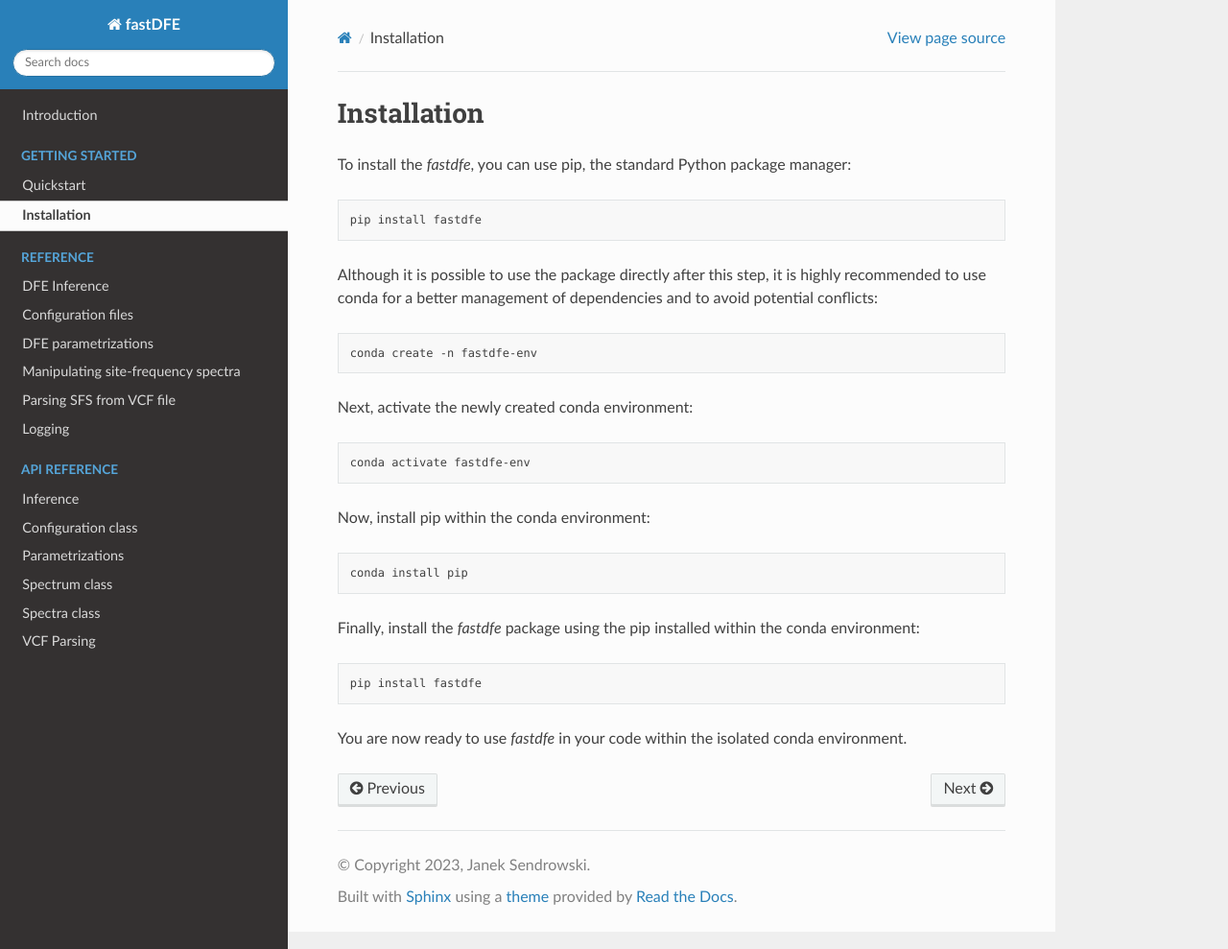
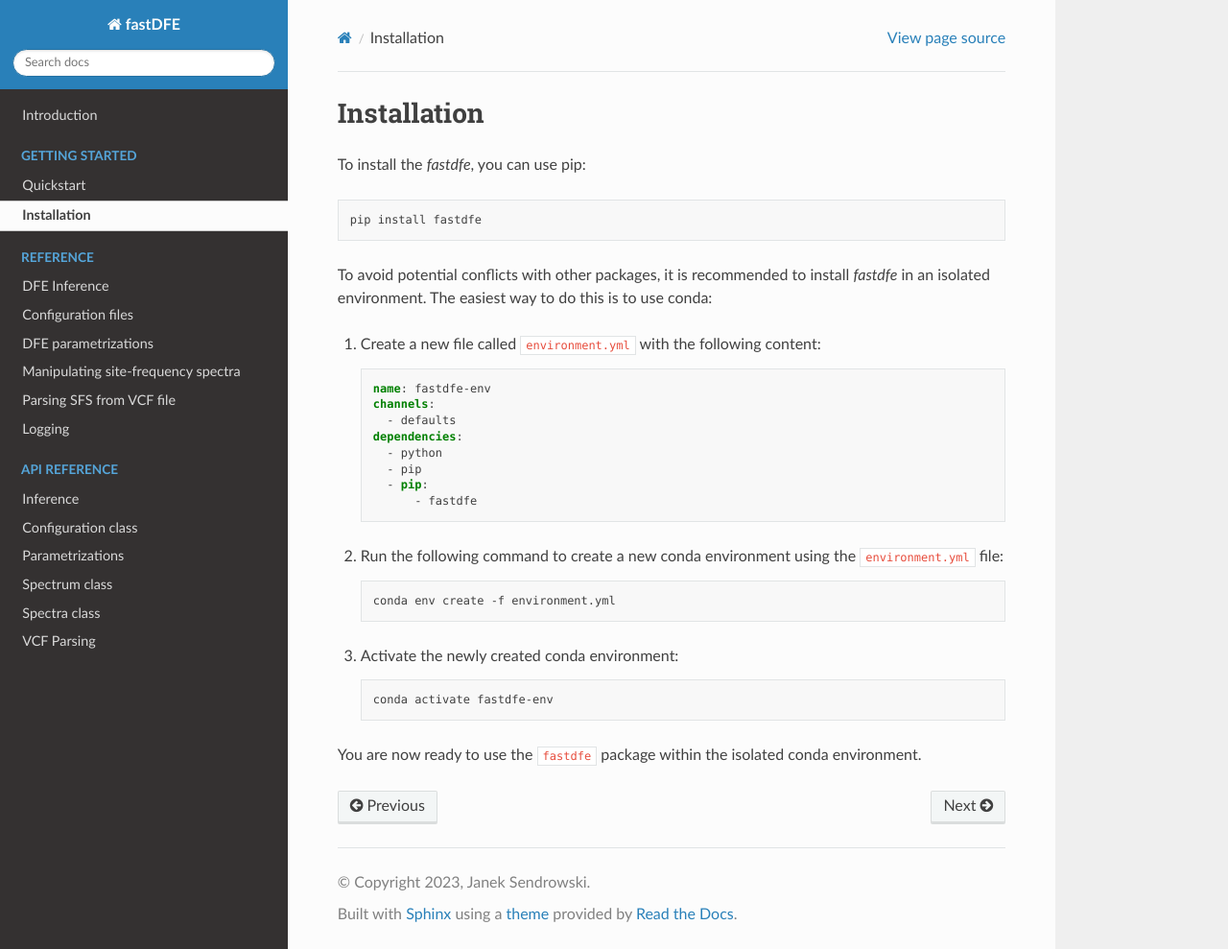
Before and after one commit to Sendrowski/fastDFE, a Sphinx documentation site: the page built from docs/installation.rst, in a window 1280 px wide and 989 px high. Shown: the whole window at 96% size. Built offline with Sphinx 7.4.7 and the Read the Docs theme 2.0.0, drawn with Linux system fonts in a browser that asks for light colours.

Commit message:
Update docs.

```diff
--- a/docs/installation.rst
+++ b/docs/installation.rst
@@ -2,34 +2,37 @@
 
 Installation
 ------------
-To install the `fastdfe`, you can use pip, the standard Python package manager:
+To install the `fastdfe`, you can use pip:
 
 .. code-block:: bash
 
    pip install fastdfe
 
-Although it is possible to use the package directly after this step, it is highly recommended to use conda for a better management of dependencies and to avoid potential conflicts:
+To avoid potential conflicts with other packages, it is recommended to install `fastdfe` in an isolated environment. The easiest way to do this is to use conda:
 
-.. code-block:: bash
+1. Create a new file called ``environment.yml`` with the following content:
 
-   conda create -n fastdfe-env
+   .. code-block:: yaml
 
-Next, activate the newly created conda environment:
+      name: fastdfe-env
+      channels:
+        - defaults
+      dependencies:
+        - python
+        - pip
+        - pip:
+            - fastdfe
 
-.. code-block:: bash
+2. Run the following command to create a new conda environment using the ``environment.yml`` file:
 
-   conda activate fastdfe-env
+   .. code-block:: bash
 
-Now, install pip within the conda environment:
+      conda env create -f environment.yml
 
-.. code-block:: bash
+3. Activate the newly created conda environment:
 
-   conda install pip
+   .. code-block:: bash
 
-Finally, install the `fastdfe` package using the pip installed within the conda environment:
+      conda activate fastdfe-env
 
-.. code-block:: bash
-
-   pip install fastdfe
-
-You are now ready to use `fastdfe` in your code within the isolated conda environment.
+You are now ready to use the ``fastdfe`` package within the isolated conda environment.
```
Also changed, not shown: 12 other files.
